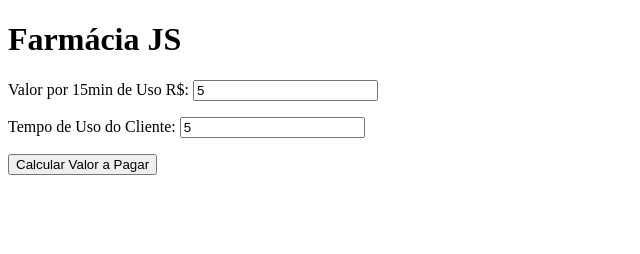
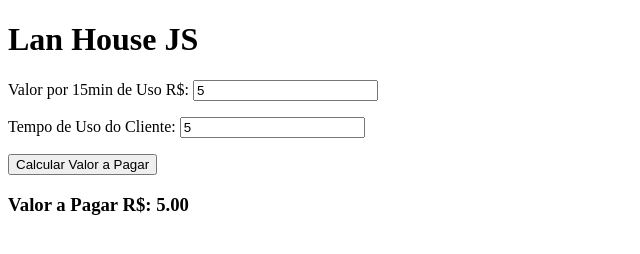
Before and after one commit to sbmatheuss/livrojs, a plain HTML site: page cap 2/exercicios/02/index.html in a window 1280 px wide. Both pictures are taken after typing "5", "5" into the empty fields and a click on the input "Calcular Valor a Pagar". Shown: the whole page, without its empty margins (0-640 px from the left). Drawn offline with Linux system fonts and the light colour scheme.

Commit message:
Lan House em JavaScript

```diff
--- a/cap 2/exercicios/02/ex2.js
+++ b/cap 2/exercicios/02/ex2.js
@@ -1,18 +1,17 @@
-const frm = document.querySelector("form")
-const resp2 = document.querySelector("#resp")
+const frm = document.querySelector("form");
+const h3 = document.querySelector("#resp");
 
 
 frm.addEventListener("submit", (e) => {
   e.preventDefault()
 
   const valor = Number(frm.inValor.value);
-  const time = Number(frm.inTime.value)
+  const tempo = Number(frm.inTime.value);
 
-  let s = 0;
-  let msg = " ";
+  const blocos = Math.ceil(tempo / 15);
+  const total = valor * blocos;
 
-  if (valor >= 3) {
-      const time =
-      s = valor * 2
-  }
+
+
+  h3.textContent = `Valor a Pagar R$: ${total.toFixed(2)}`;
 })
--- a/cap 2/exercicios/02/index.html
+++ b/cap 2/exercicios/02/index.html
@@ -6,7 +6,7 @@
   <title>JavaScript</title>
 </head>
 <body>
-      <h1>Farmácia JS</h1>
+      <h1>Lan House JS</h1>
 
       <form>
           <p>
```
